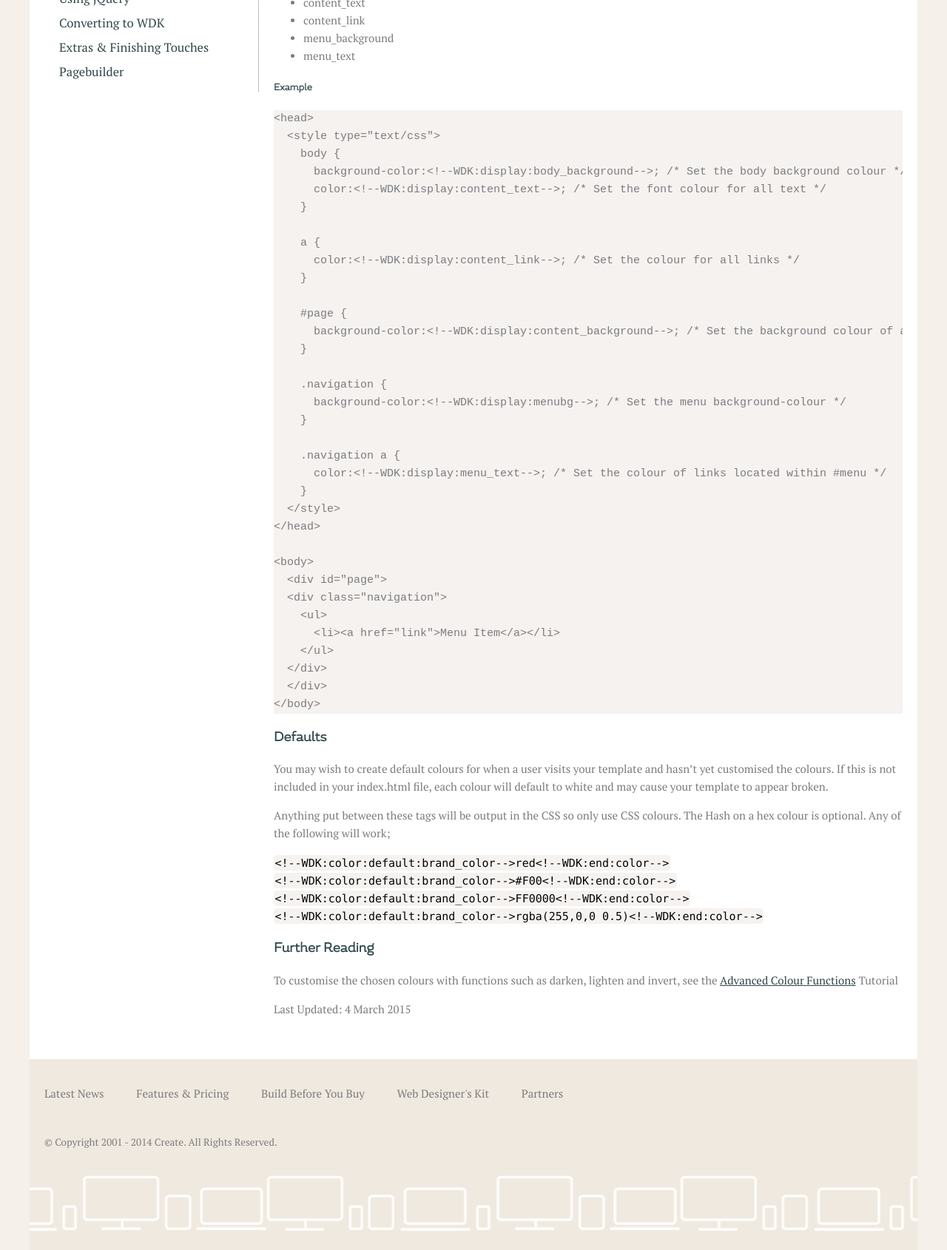
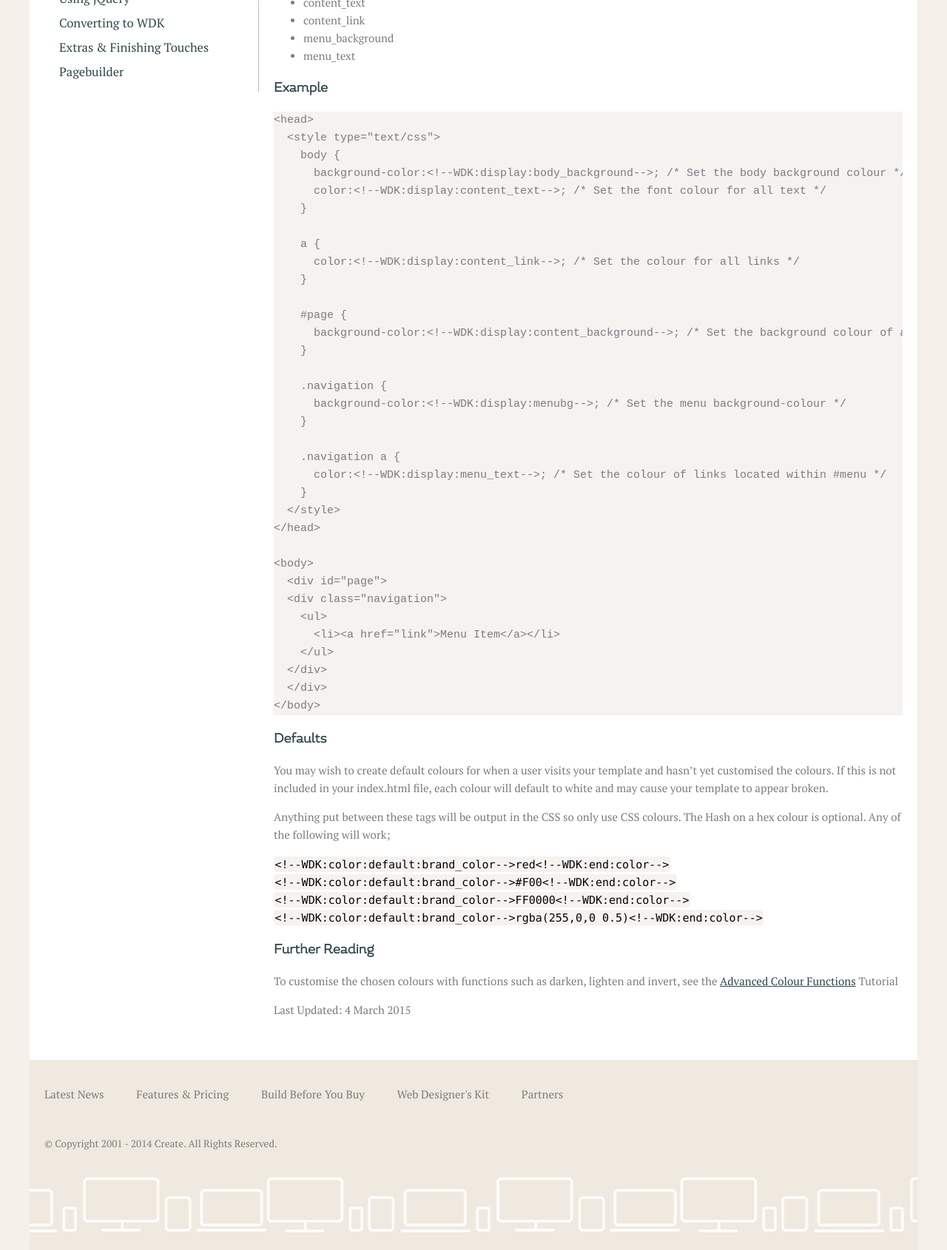
Before and after one commit to createdotnet/wdk, a Jekyll site: the page built from _tutorials/colours.md, in a window 1280 px wide. Shown: the part 645-2335 px from the top of the page at 74% size. Built offline with Jekyll 4.4.1, drawn with Linux system fonts in a browser that asks for light colours.

Commit message:
change from <h5> to <h3>

```diff
--- a/_tutorials/colours.md
+++ b/_tutorials/colours.md
@@ -25,7 +25,7 @@ A good place to start would be declaring these 6 basic colours, although you are
 - menu_background
 - menu_text
 
-##### Example
+### Example
 ~~~
 <head>
   <style type="text/css">
```
